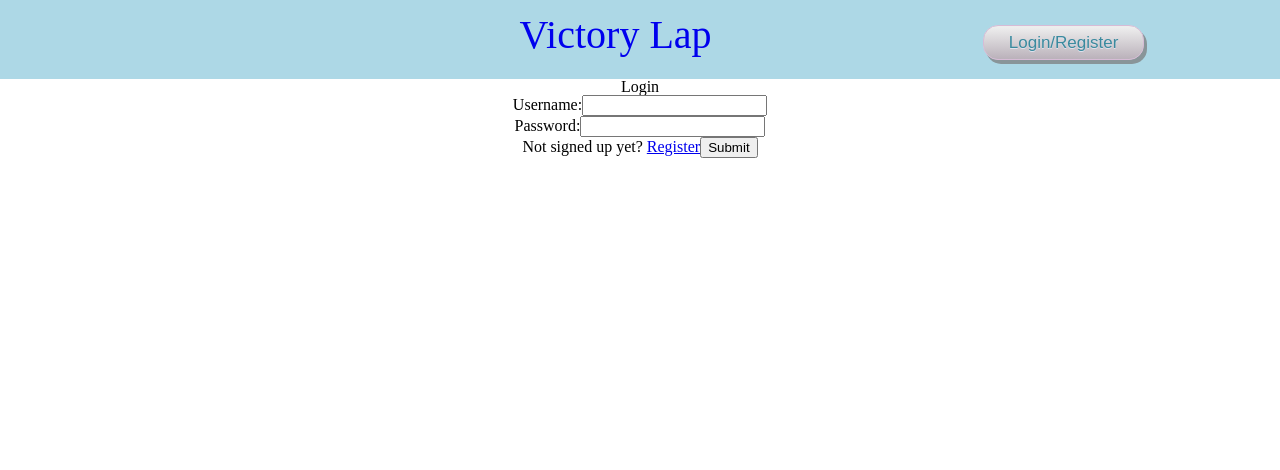
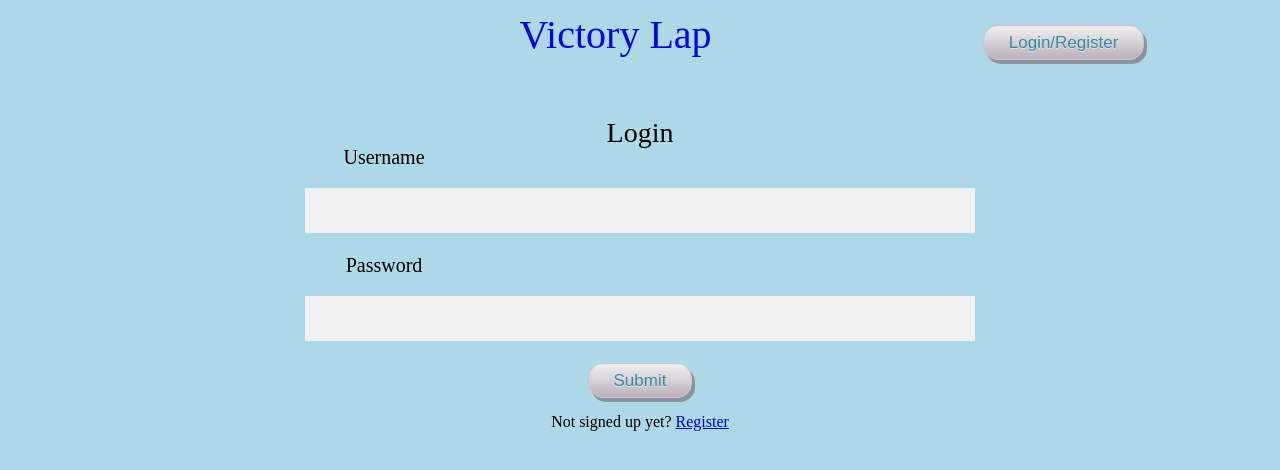
Before and after one commit to justCullen/victory-lap, a React (Create React App) app in the folder client/: page /login in a window 1280 px wide. Shown: the top 470 px of the page. Built offline with nearby package versions, Linux system fonts and the light colour scheme.

Commit message:
Login and Register blocked in

```diff
--- a/client/src/screens/DestinationList/DestinationList.css
+++ b/client/src/screens/DestinationList/DestinationList.css
@@ -11,7 +11,7 @@
   padding-top: 5vh;
   background-color: lightblue;
 }
-
+/* bestcssbuttongenerator.com */
 .add-dest-button {
   box-shadow: 3px 4px 0px 0px #899599;
 	background:linear-gradient(to bottom, #ededed 5%, #bab1ba 100%);
@@ -29,12 +29,12 @@
 	text-decoration:none;
 	text-shadow:0px 1px 0px #e1e2ed;
 }
-
+/* bestcssbuttongenerator.com */
 .add-dest-button:hover {
 	background:linear-gradient(to bottom, #bab1ba 5%, #ededed 100%);
 	background-color:#bab1ba;
 }
-
+/* bestcssbuttongenerator.com */
 .add-dest-button:active {
 	position:relative;
 	top:1px;
--- a/client/src/screens/Login/Login.css
+++ b/client/src/screens/Login/Login.css
@@ -0,0 +1,65 @@
+.login-register-form {
+  padding-top: 5vh;
+  background-color: lightblue;
+  min-height: 100vh;
+}
+
+.container {
+  padding: 16px;
+}
+
+/* https://www.w3schools.com/howto/howto_css_register_form.asp */
+/* Half-width input fields */
+label input[type=text], input[type=password] {
+  width: 50vw;
+  padding: 15px;
+  margin: 5px 0 22px 0;
+  display: inline-block;
+  border: none;
+  background: #f1f1f1;
+}
+
+label input[type=text]:focus, input[type=password]:focus {
+  background-color: #ddd;
+  outline: none;
+}
+
+/* Overwrite default styles of hr */
+hr {
+  border: 1px solid #f1f1f1;
+  margin-bottom: 25px;
+}
+
+/* bestcssbuttongenerator.com */
+.submit-btn {
+  box-shadow: 3px 4px 0px 0px #899599;
+	background:linear-gradient(to bottom, #ededed 5%, #bab1ba 100%);
+	background-color:#ededed;
+	border-radius:15px;
+	border:1px solid #d6bcd6;
+	display:inline-block;
+	cursor:pointer;
+	color:#3a8a9e;
+	font-family:Arial;
+	font-size:17px;
+	padding:7px 25px;
+  /* margin-right: -12vw; */
+  height: 35px;
+	text-decoration:none;
+	text-shadow:0px 1px 0px #e1e2ed;
+}
+/* bestcssbuttongenerator.com */
+.submit-btn:hover {
+	background:linear-gradient(to bottom, #bab1ba 5%, #ededed 100%);
+	background-color:#bab1ba;
+}
+/* bestcssbuttongenerator.com */
+.submit-btn:active {
+	position:relative;
+	top:1px;
+}
+
+label div {
+  padding-right: 40vw;
+  font-size: 20px;
+}
--- a/client/src/screens/Login/Login.jsx
+++ b/client/src/screens/Login/Login.jsx
@@ -18,13 +18,15 @@ export default function Login(props) {
   }
 
   return (
-    <form onSubmit={(e) => {
+    <form className='login-register-form' onSubmit={(e) => {
       e.preventDefault();
       handleLogin(formData);
     }}>
-      <h3>Login</h3>
+      <div className='login-box'>
+      <div className='register-label'>Login</div>
       <label>
-        Username:
+          <div>Username</div>
+          <br/>
         <input
           type='text'
           name='username'
@@ -34,7 +36,8 @@ export default function Login(props) {
       </label>
       <br/>
       <label>
-        Password:
+          <div>Password</div>
+          <br/>
         <input
           type='password'
           name='password'
@@ -43,8 +46,10 @@ export default function Login(props) {
         />
       </label>
       <br/>
-      Not signed up yet? <Link to='/register'>Register</Link>
-      <button>Submit</button>
+        <button className='submit-btn'>Submit</button>
+        <br/>
+      <div className='sign-up-cta'>Not signed up yet? <Link to='/register'>Register</Link></div>
+        </div>
     </form>
   )
 }
--- a/client/src/screens/Register/Register.css
+++ b/client/src/screens/Register/Register.css
@@ -0,0 +1,74 @@
+.login-register-form {
+  padding-top: 5vh;
+  background-color: lightblue;
+  min-height: 100vh;
+}
+
+.register-label {
+  font-size: 28px;
+}
+
+.container {
+  padding: 16px;
+}
+
+/* https://www.w3schools.com/howto/howto_css_register_form.asp */
+/* Full-width input fields */
+label input[type=text], input[type=password] {
+  width: 50vw;
+  padding: 15px;
+  margin: 5px 0 22px 0;
+  display: inline-block;
+  border: none;
+  background: #f1f1f1;
+}
+
+label input[type=text]:focus, input[type=password]:focus {
+  background-color: #ddd;
+  outline: none;
+}
+
+/* Overwrite default styles of hr */
+hr {
+  border: 1px solid #f1f1f1;
+  margin-bottom: 25px;
+}
+
+/* bestcssbuttongenerator.com */
+.submit-btn {
+  box-shadow: 3px 4px 0px 0px #899599;
+	background:linear-gradient(to bottom, #ededed 5%, #bab1ba 100%);
+	background-color:#ededed;
+	border-radius:15px;
+	border:1px solid #d6bcd6;
+	display:inline-block;
+	cursor:pointer;
+	color:#3a8a9e;
+	font-family:Arial;
+	font-size:17px;
+	padding:7px 25px;
+  /* margin-right: -12vw; */
+  height: 35px;
+	text-decoration:none;
+	text-shadow:0px 1px 0px #e1e2ed;
+}
+/* bestcssbuttongenerator.com */
+.submit-btn:hover {
+	background:linear-gradient(to bottom, #bab1ba 5%, #ededed 100%);
+	background-color:#bab1ba;
+}
+/* bestcssbuttongenerator.com */
+.submit-btn:active {
+	position:relative;
+	top:1px;
+}
+
+label div {
+  padding-right: 40vw;
+  font-size: 20px;
+}
+
+.sign-up-cta {
+  padding-top: 2vh;
+  text-decoration: none;
+}
--- a/client/src/screens/Register/Register.jsx
+++ b/client/src/screens/Register/Register.jsx
@@ -1,4 +1,5 @@
 import { useState } from 'react';
+import './Register.css';
 
 export default function Register(props) {
   const [formData, setFormData] = useState({
@@ -18,13 +19,15 @@ export default function Register(props) {
   }
 
   return (
-    <form onSubmit={(e) => {
+    <form className='login-register-form' onSubmit={(e) => {
       e.preventDefault();
       handleRegister(formData);
     }}>
-      <h3>Register</h3>
+      <div className='register-box'>
+      <div className='register-label'>Register</div>
       <label>
-        Username:
+        <div>Username</div>
+        <br/>
         <input
           type='text'
           name='username'
@@ -34,7 +37,8 @@ export default function Register(props) {
       </label>
       <br />
       <label>
-        Email:
+        <div>Email</div>
+        <br/>
         <input
           type='text'
           name='email'
@@ -44,7 +48,8 @@ export default function Register(props) {
       </label>
       <br/>
       <label>
-        Password:
+        <div>Password</div>
+        <br/>
         <input
           type='password'
           name='password'
@@ -53,7 +58,8 @@ export default function Register(props) {
         />
       </label>
       <br/>
-      <button>Submit</button>
+      <button className='submit-btn'>Submit</button>
+      </div>
     </form>
   )
 }
```
Also changed, not shown: client/src/layouts/Layout.css (+4 -4 lines).
